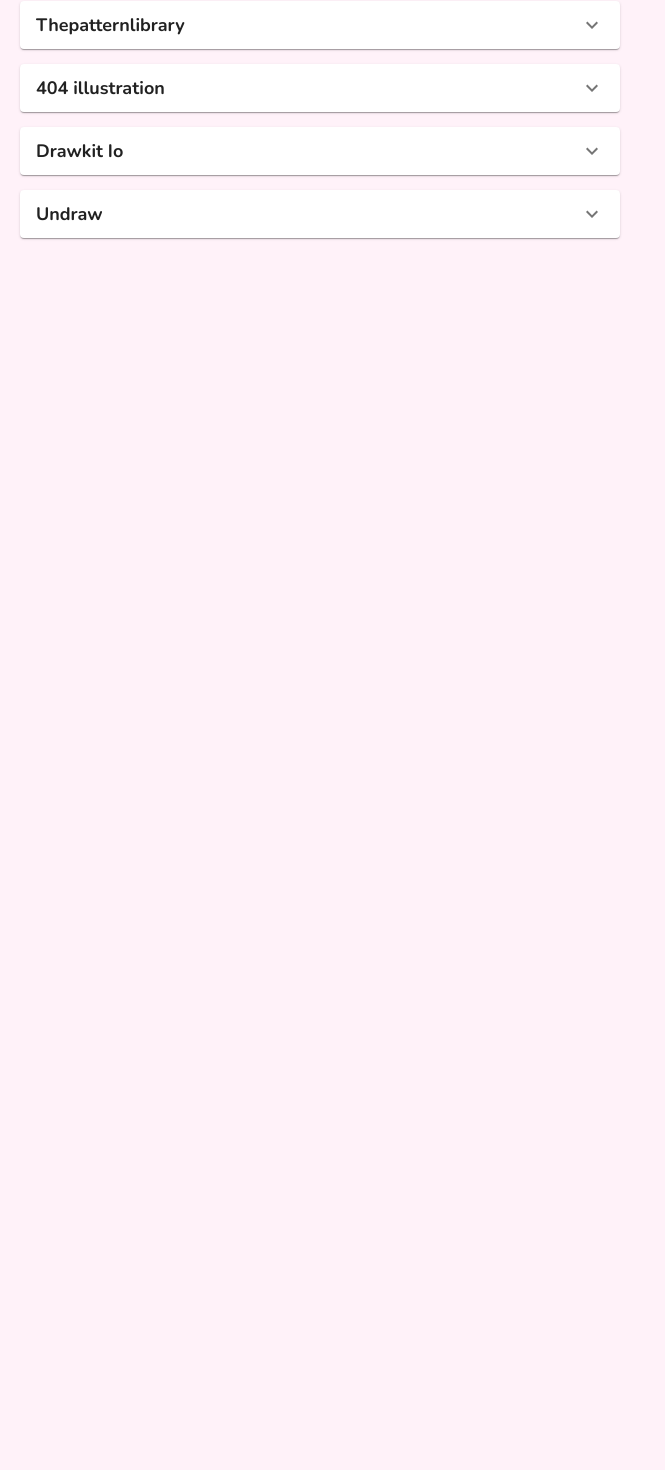
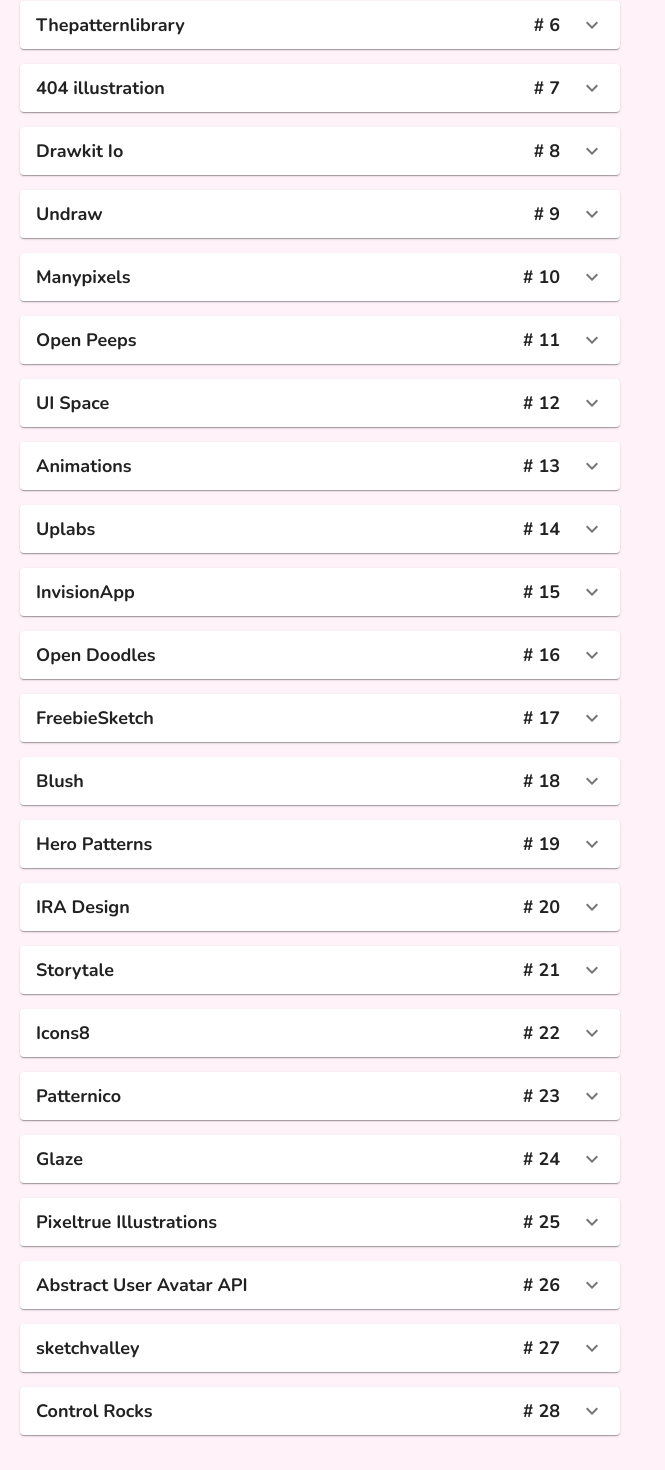
Before and after one commit to Tukashov/UIUX-PM-Resources, a React (Create React App) app: page / in a window 1280 px wide. Shown: the part 539-2009 px from the top of the page, without its empty margins (0-665 px from the left). Before the commit the page ends 847 px from the top, so only its background shows below. Built offline with nearby package versions, Linux system fonts and the light colour scheme.

Commit message:
feat: add UI grapih resource

```diff
--- a/src/components/ContentAccardion/ContentAccardion.jsx
+++ b/src/components/ContentAccardion/ContentAccardion.jsx
@@ -14,13 +14,15 @@
                         expandIcon={<ExpandMoreIcon />}
                         aria-controls="panel1a-content"
                         id="panel1a-header"
+                        className='Summary'
                     >
                         <h4 className='Accardion-Block__Title'>{props.title}</h4>
+                        <h6 className='Accardion-Block__Number'># {props.numbers}</h6>
                     </AccordionSummary>
                     <AccordionDetails>
                         <p className='Accardion-Block__ContentText'>{props.content}</p>
 
-                        <a className='Accardion-Block__Link' href={props.link}>{props.linktext}</a>
+                        <a className='Accardion-Block__Link' href={props.link} target="_blank" rel="noopener noreferrer">{props.linktext}</a>
                     </AccordionDetails>
                 </Accordion>
             </div>
--- a/src/components/ContentAccardion/ContentAccardion.scss
+++ b/src/components/ContentAccardion/ContentAccardion.scss
@@ -13,6 +13,16 @@
         font-weight: $font-weight-bold;
         font-style: $font-style-normal;
         font-size: 18px;
+    }
+
+    &__Number {
+        font-family: $font-family-nunito;
+        font-weight: $font-weight-bold;
+        font-style: $font-style-normal;
+        font-size: 18px;
+
+        margin-left: auto;
+        margin-right: 20px;
     }
 
     &__ContentText {
--- a/src/pages/UIUX.jsx
+++ b/src/pages/UIUX.jsx
@@ -15,6 +15,7 @@
                             content="Удивительные компоненты пользовательского интерфейса всех типов"
                             link="https://www.uidesigndaily.com/"
                             linktext="uidesigndaily.com"
+                            numbers="1"
                         />
 
                         <ContentAccardion
@@ -22,6 +23,7 @@
                             content="Бесплатная библиотека продуктов, элементов и экранов Figma"
                             link="https://100dailyui.webflow.io/"
                             linktext="100dailyui.webflow.io"
+                            numbers="2"
                         />
 
                         <ContentAccardion
@@ -29,6 +31,7 @@
                             content="Эскизные интерфейсы, каркасы, значки и многое другое"
                             link="https://www.sketchappsources.com/"
                             linktext="www.sketchappsources.com"
+                            numbers="3"
                         />
 
                         <ContentAccardion
@@ -36,6 +39,7 @@
                             content="Крутые иллюстрации людей, умеющих смешивать и сочетать"
                             link="https://www.humaaans.com/"
                             linktext="www.humaaans.com"
+                            numbers="4"
                         />
 
                         <ContentAccardion
@@ -43,6 +47,7 @@
                             content="Бесплатная коллекция красивых узоров для всех векторных форматов"
                             link="https://products.ls.graphics/paaatterns/"
                             linktext="products.ls.graphics"
+                            numbers="5"
                         />
 
                         <ContentAccardion
@@ -50,6 +55,7 @@
                             content="Бесплатные красивые фоновые узоры"
                             link="http://thepatternlibrary.com/"
                             linktext="thepatternlibrary.com"
+                            numbers="6"
                         />
 
                         <ContentAccardion
@@ -57,6 +63,7 @@
                             content="Бесплатные иллюстрации для 404 страницы"
                             link="https://error404.fun/"
                             linktext="error404.fun"
+                            numbers="7"
                         />
 
                         <ContentAccardion
@@ -64,6 +71,7 @@
                             content="Иллюстрации для дизайнеров и стартапов"
                             link="https://drawkit.com/"
                             linktext="drawkit.com"
+                            numbers="8"
                         />
 
                         <ContentAccardion
@@ -71,6 +79,159 @@
                             content="Иллюстрации для любой идеи, которую вы можете вообразить и воплотить"
                             link="https://undraw.co/"
                             linktext="undraw.co"
+                            numbers="9"
+                        />
+
+                        <ContentAccardion
+                            title="Manypixels"
+                            content="Монохроматические, изометрические иллюстрации высокого качества"
+                            link="https://www.manypixels.co/gallery"
+                            linktext="www.manypixels.co"
+                            numbers="10"
+                        />
+
+                        <ContentAccardion
+                            title="Open Peeps"
+                            content="Библиотека рисованных иллюстраций"
+                            link="https://www.openpeeps.com/"
+                            linktext="www.openpeeps.com"
+                            numbers="11"
+                        />
+
+                        <ContentAccardion
+                            title="UI Space"
+                            content="Тысячи отличных бесплатных интерфейсова"
+                            link="https://uispace.net/"
+                            linktext="uispace.net"
+                            numbers="12"
+                        />
+
+                        <ContentAccardion
+                            title="Animations"
+                            content="Красивые, настраиваемые анимированные иконки GIF"
+                            link="https://animaticons.co/"
+                            linktext="animaticons.co"
+                            numbers="13"
+                        />
+
+                        <ContentAccardion
+                            title="Uplabs"
+                            content="Качественные дизайнерские ресурсы (бесплатно и премиум)"
+                            link="https://www.uplabs.com/"
+                            linktext="www.uplabs.com"
+                            numbers="14"
+                        />
+
+                        <ContentAccardion
+                            title="InvisionApp"
+                            content="Библиотека бесплатных высококачественных наборов пользовательского интерфейса, пакетов значков и макетов."
+                            link="https://www.invisionapp.com/inside-design/design-resources/"
+                            linktext="www.invisionapp.com"
+                            numbers="15"
+                        />
+
+                        <ContentAccardion
+                            title="Open Doodles"
+                            content="Бесплатный набор схематичных иллюстраций"
+                            link="https://www.opendoodles.com/"
+                            linktext="www.opendoodles.com"
+                            numbers="16"
+                        />
+
+                        <ContentAccardion
+                            title="FreebieSketch"
+                            content="Бесплатные эскизы, каркасы, иллюстрации и многое другое."
+                            link="https://twitter.com/heycarlosluis"
+                            linktext="heycarlosluis.com"
+                            numbers="17"
+                        />
+
+                        <ContentAccardion
+                            title="Blush"
+                            content="Бесплатные настраиваемые иллюстрации с плагином Figma"
+                            link="https://blush.design/"
+                            linktext="blush.design"
+                            numbers="18"
+                        />
+
+                        <ContentAccardion
+                            title="Hero Patterns"
+                            content="Коллекция повторяющихся фоновых шаблонов SVG."
+                            link="https://heropatterns.com/"
+                            linktext="heropatterns.com"
+                            numbers="19"
+                        />
+
+                        <ContentAccardion
+                            title="IRA Design"
+                            content="Коллекция градиентных иллюстраций с открытым исходным кодом от креативного Тима."
+                            link="https://iradesign.io/"
+                            linktext="iradesign.io"
+                            numbers="20"
+                        />
+
+                        <ContentAccardion
+                            title="Storytale"
+                            content="Подмножество бесплатных качественных иллюстраций от Storytale"
+                            link="https://storytale.io/"
+                            linktext="https://storytale.io/"
+                            numbers="21"
+                        />
+
+                        <ContentAccardion
+                            title="Icons8"
+                            content="Бесплатные векторные иллюстрации для вашего проекта"
+                            link="https://icons8.com/illustrations"
+                            linktext="icons8.com"
+                            numbers="22"
+                        />
+
+                        <ContentAccardion
+                            title="Patternico"
+                            content="Создатель бесшовных шаблонов"
+                            link="https://patternico.com/"
+                            linktext="patternico.com"
+                            numbers="23"
+                        />
+
+                        <ContentAccardion
+                            title="Glaze"
+                            content="Сайт для просмотра иллюстраций и картинок"
+                            link="https://www.glazestock.com/browse/"
+                            linktext="www.glazestock.com"
+                            numbers="24"
+                        />
+
+                        <ContentAccardion
+                            title="Pixeltrue Illustrations"
+                            content="Бесплатные анимированные иллюстрации"
+                            link="https://www.pixeltrue.com/packs"
+                            linktext="www.pixeltrue.com"
+                            numbers="25"
+                        />
+
+                        <ContentAccardion
+                            title="Abstract User Avatar API	"
+                            content="API для создания простых, но гибких пользовательских аватаров из имен пользователей или адресов электронной почты."
+                            link="https://www.abstractapi.com/user-avatar-api"
+                            linktext="www.abstractapi.com"
+                            numbers="26"
+                        />
+
+                        <ContentAccardion
+                            title="sketchvalley"
+                            content="Загрузите бесплатный файл PNG, SVG или AI."
+                            link="https://sketchvalley.com/"
+                            linktext="sketchvalley.com"
+                            numbers="27"
+                        />
+
+                        <ContentAccardion
+                            title="Control Rocks"
+                            content="Создавайте уникальные сцены с помощью иллюстраций"
+                            link="https://control.rocks/"
+                            linktext="control.rocks"
+                            numbers="28"
                         />
                     </div>
                 </div>
```
